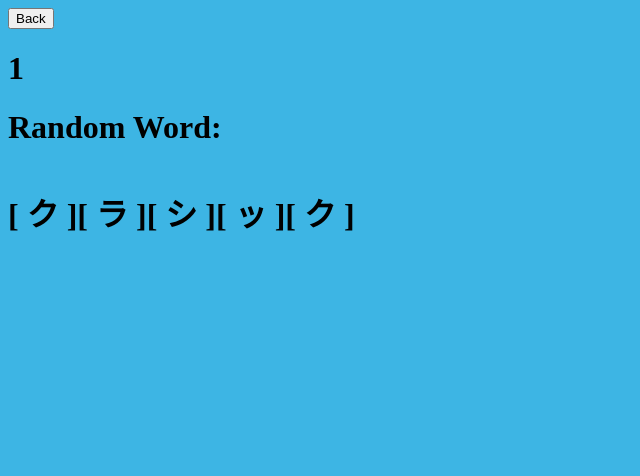
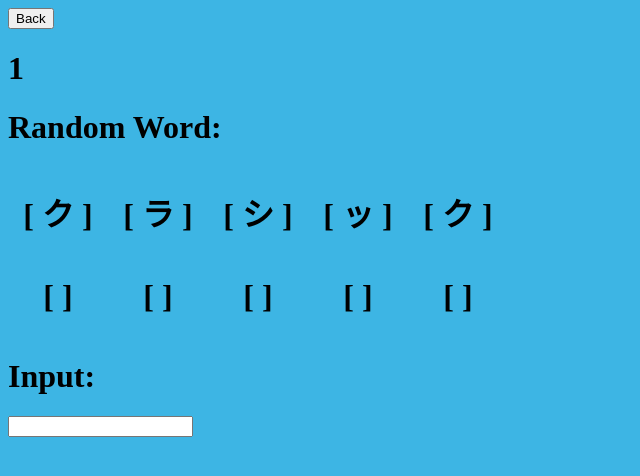
Before and after one commit to NguyenHChinh/kanagana, a React (Vite) app in the folder kanagana/: page /practice/1 in a window 1280 px wide. Shown: the top 476 px of the page, without its empty margins (0-640 px from the left). Built offline with nearby package versions, Linux system fonts and the light colour scheme.

Commit message:
Adjusted component structure, KanaKeyboard now called in WordSelector and a pseudo-answer box is shown

```diff
--- a/kanagana/src/components/KanaBox.jsx
+++ b/kanagana/src/components/KanaBox.jsx
@@ -5,9 +5,9 @@ import props from "prop-types";
 function KanaBox(props) {
 
     return(
-        <>
+        <div className="kana-box">
             <h1> [ { props.char } ]</h1>
-        </>
+        </div>
     )
 }
 
--- a/kanagana/src/components/WordSelector.jsx
+++ b/kanagana/src/components/WordSelector.jsx
@@ -1,12 +1,14 @@
 import { useState, useEffect } from "react";
 import { useParams } from "react-router-dom";
 import KanaBox from "./KanaBox";
+import KanaKeyboard from "./KanaKeyboard";
 
 function WordSelector() {
 
     const [words, setWords] = useState([]);
     const [randomWord, setRandomWord] = useState();
     const [brokenUpWord, setBrokenUpWord] = useState([]);
+    const [answer, setAnswer] = useState([]);
 
     const { kanaType } = useParams();
 
@@ -38,6 +40,12 @@ function WordSelector() {
         }
     }, [randomWord]);
 
+    useEffect(() => {
+        for (let i = 0; i < brokenUpWord.length; i++) {
+            setAnswer((prev) => [...prev, " "]);
+        }
+    }, [brokenUpWord]);
+
     const getRandomWord = () => {
         if (words.length > 0) {
             const randomIndex = Math.floor(Math.random() * words.length);
@@ -56,6 +64,15 @@ function WordSelector() {
                     )
                 }
             </div>
+
+            <div className="word-container">
+                {answer.map((char, index) =>
+                        <KanaBox char={char} key={index}/>
+                    )
+                }
+            </div>
+
+            <KanaKeyboard/>
         </>
     )
 }
--- a/kanagana/src/index.css
+++ b/kanagana/src/index.css
@@ -35,3 +35,9 @@ body{
     display: flex;
     flex-direction: row;
 }
+
+.kana-box{
+    width: 100px;
+    display: flex;
+    justify-content: center;
+}
--- a/kanagana/src/pages/Practice.jsx
+++ b/kanagana/src/pages/Practice.jsx
@@ -14,7 +14,7 @@ function Practice() {
 
             <WordSelector/>
 
-            {kanaType === "katakana" && <KanaKeyboard />}
+            {/* {kanaType === "katakana" && <KanaKeyboard />} */}
         </>
     )
 }
```
